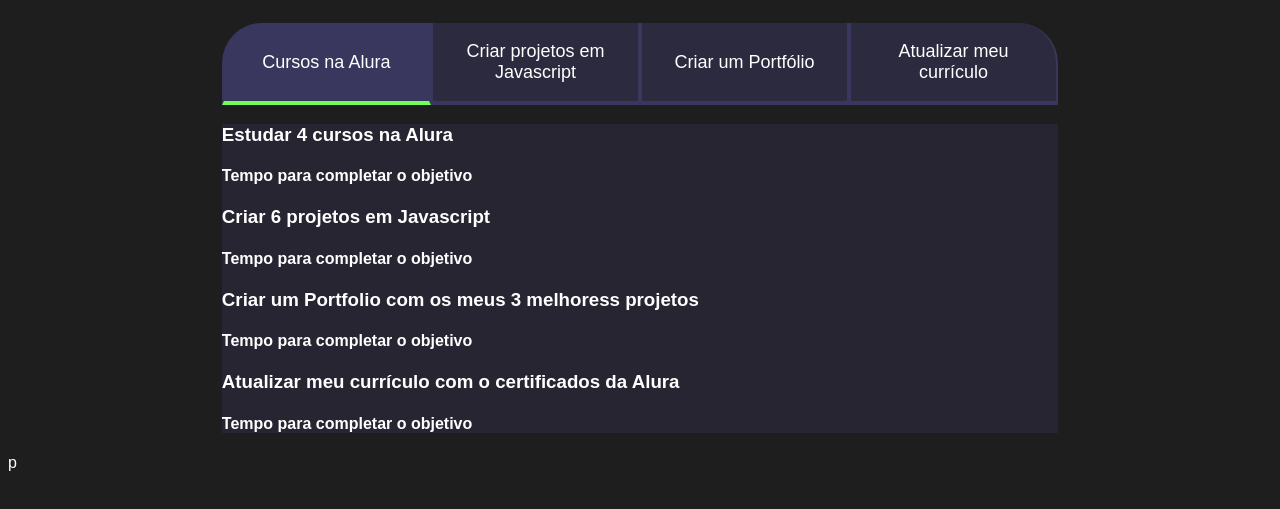
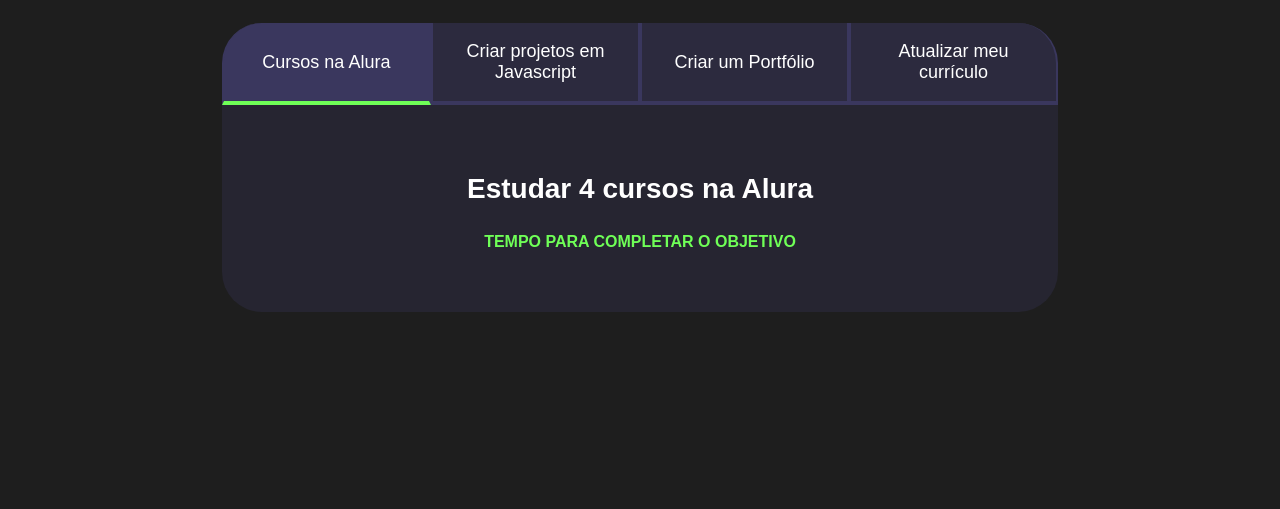
Before and after one commit to LucasMiguel0/curso-1-3Olavo, a plain HTML site: page index.html in a window 1280 px wide. Shown: the part 75-584 px from the top of the page. Drawn offline with Linux system fonts and the light colour scheme.

Commit message:
fim da aula 4.

```diff
--- a/index.html
+++ b/index.html
@@ -23,7 +23,7 @@
             <button class="botao">Atualizar meu currículo</button>
         </div>
 <div class="abas-textos">
-<div class="aba-conteudo">
+<div class="aba-conteudo ativo">
     <h3 class="aba-conteudo-titulo-principal">Estudar 4 cursos na Alura</h3>
     <h4 class="aba-conteudo-titulo-secundario">Tempo para completar o objetivo</h4>
 </div>
@@ -43,8 +43,3 @@
         </div>
     </section>
     <script src="">"main.js"</script>
-</body>
-
-</html>
-
-p
--- a/style.css
+++ b/style.css
@@ -54,13 +54,34 @@
     display: block;
 }
 
-.ativo{
+.botao.ativo{
     background-color: var(--botao-ativo);
     border-bottom: 4px solid var(--verde);
 }
 
 .abas-textos{
     background-color: var(--texto-fundo);
+    padding: 40px;
+    border-radius: 0 0 40px 40px;
+}
+
+.aba-conteudo.ativo{
+    display:block;
+}
+
+.aba-conteudo{
+display: none;
+}
+
+.aba-conteudo-titulo-principal{
+    font-size: 28px;
+    text-align: center;
+}
+
+.aba-conteudo-titulo-secundario{
+    text-align: center;
+    color: var(--verde);
+    text-transform: uppercase;
 }
 
 .botao:first-child{
```
